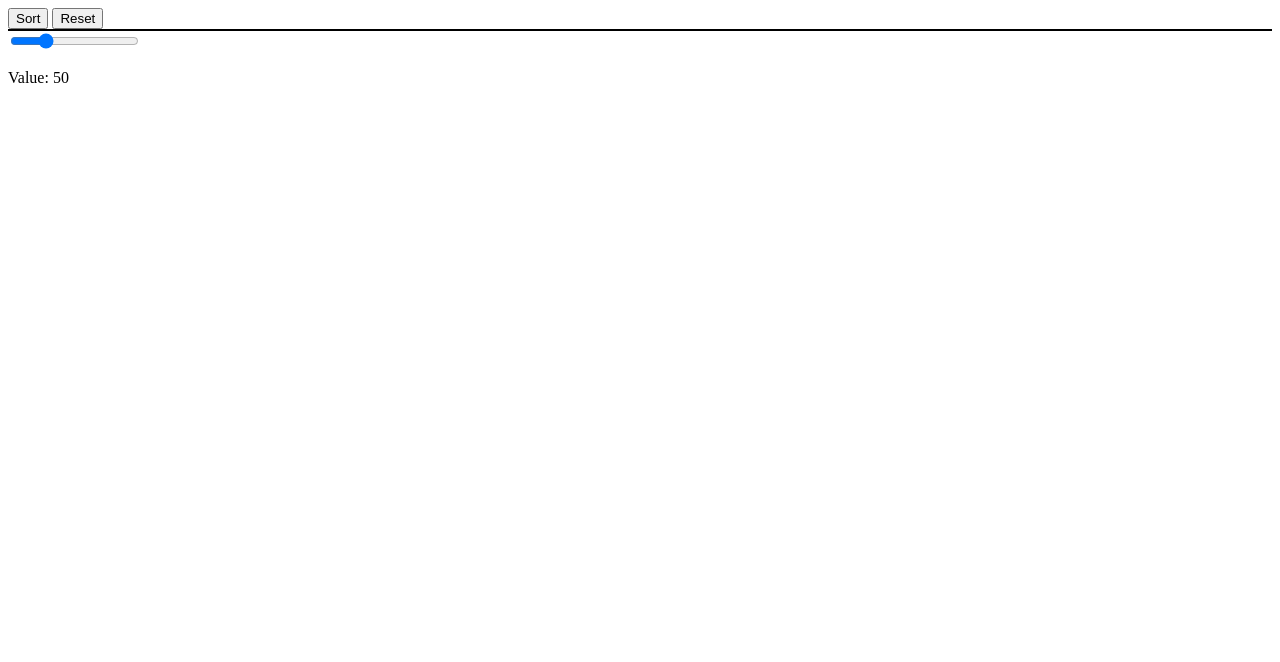
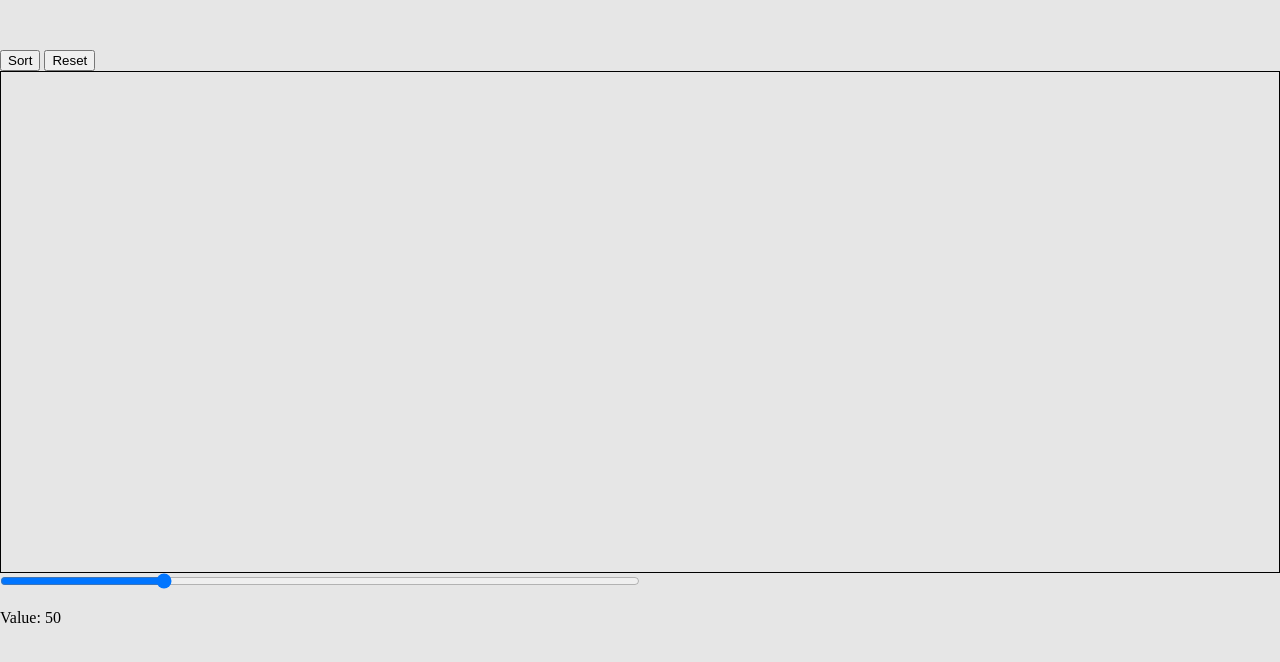
Before and after one commit to TIWebster/sortingAlgo, a plain HTML site: page index.html in a window 1280 px wide. Drawn offline with Linux system fonts and the light colour scheme.

Commit message:
Clean up

```diff
--- a/main.css
+++ b/main.css
@@ -2,4 +2,28 @@
     display: flex;
     align-content: center;
     border: 1px solid black;
+    height: 500px;
 }
+
+#buttonContainer{
+    margin-top: 50px;
+}
+
+#btn {
+    margin-top: 50px;
+}
+
+.header {
+    display:grid;
+    background-color: hsl(0,0%,70%);
+}
+
+body {
+    margin: 0 0 0 0;
+    background-color: hsl(0, 0%, 90%);
+}
+
+#myRange {
+    margin: auto;
+    width: 50%;
+}
```
